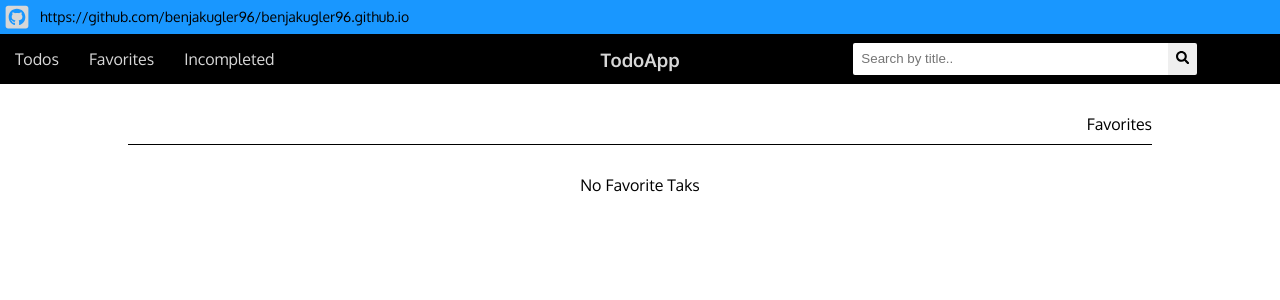
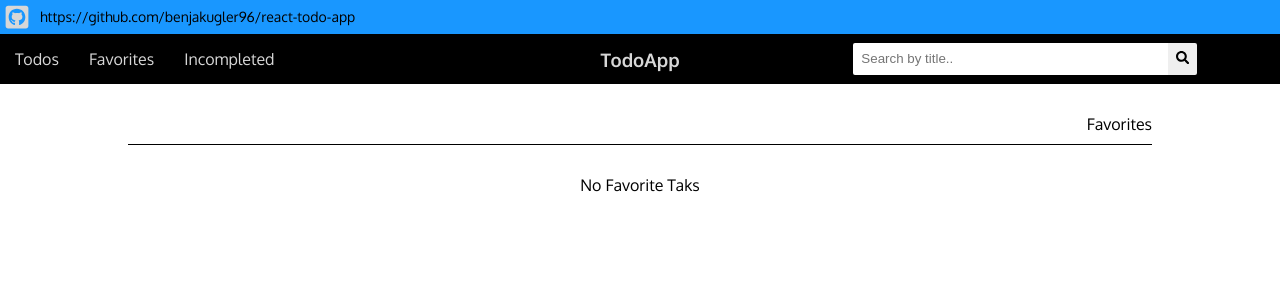
Before and after one commit to benjakugler96/react-todo-app, a React (Create React App) app: page /favs in a window 1280 px wide. Shown: the top 300 px of the page. Built offline with nearby package versions, Linux system fonts and the light colour scheme.

Commit message:
Added github repo link

```diff
--- a/public/index.html
+++ b/public/index.html
@@ -24,7 +24,7 @@
       work correctly both with client-side routing and a non-root public URL.
       Learn how to configure a non-root public URL by running `npm run build`.
     -->
-		<title>Todos App</title>
+    <title>Todo App</title>
     <link
       href="https://fonts.googleapis.com/css2?family=Oxygen:wght@300;400;700&display=swap"
       rel="stylesheet"
--- a/src/components/header/index.js
+++ b/src/components/header/index.js
@@ -8,10 +8,10 @@ const Header = () => (
 		<HeaderTop>
 			<FaGithubSquare size="26px" color="#d7d7d7" />
 			<a
-				href="https://github.com/benjakugler96/benjakugler96.github.io"
+				href="https://github.com/benjakugler96/react-todo-app"
 				target="_blank"
 			>
-				https://github.com/benjakugler96/benjakugler96.github.io
+				https://github.com/benjakugler96/react-todo-app
 			</a>
 		</HeaderTop>
 		<HeaderBottom>
```
Lines whose indentation alone changed are shown as unchanged.
